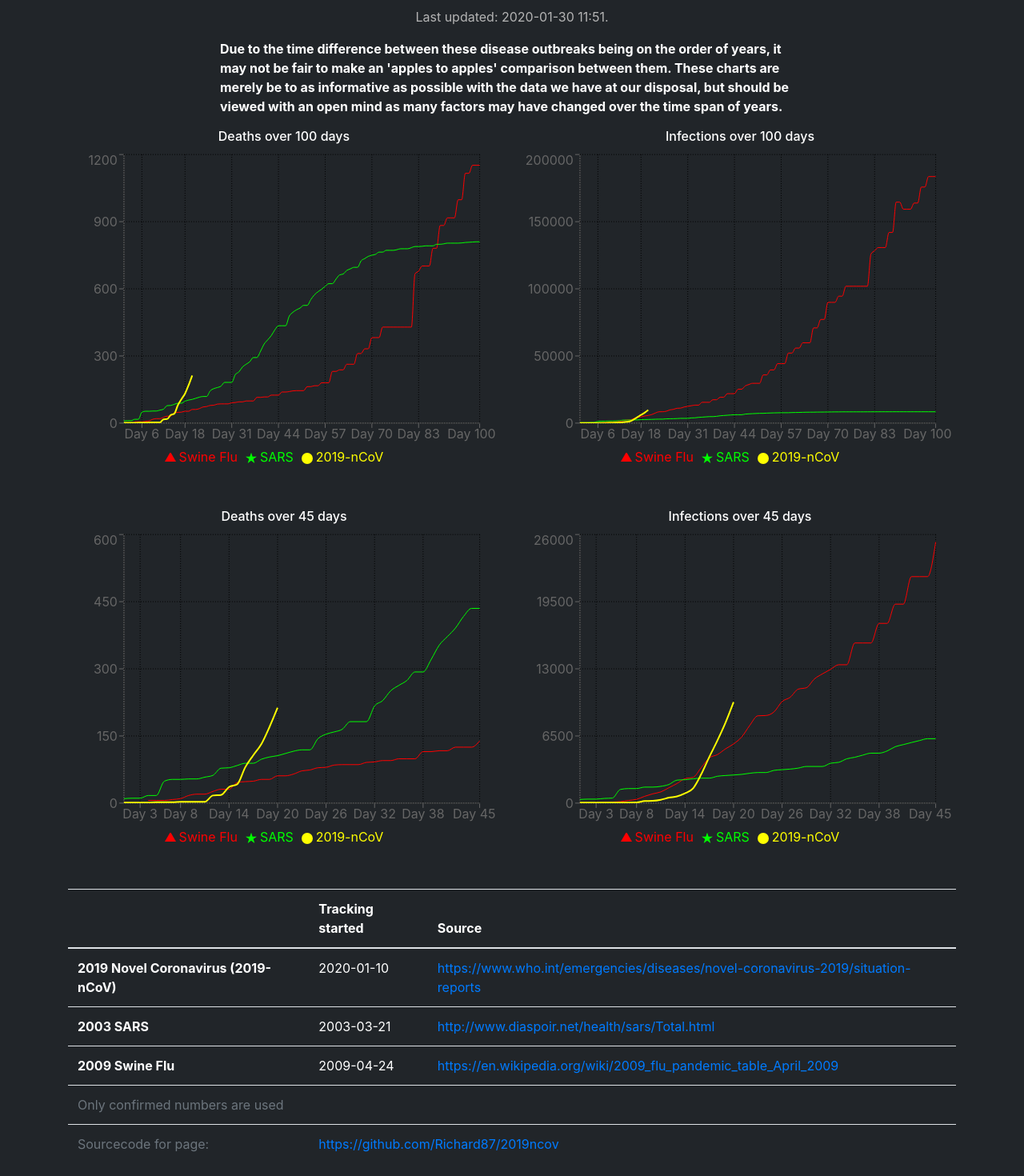
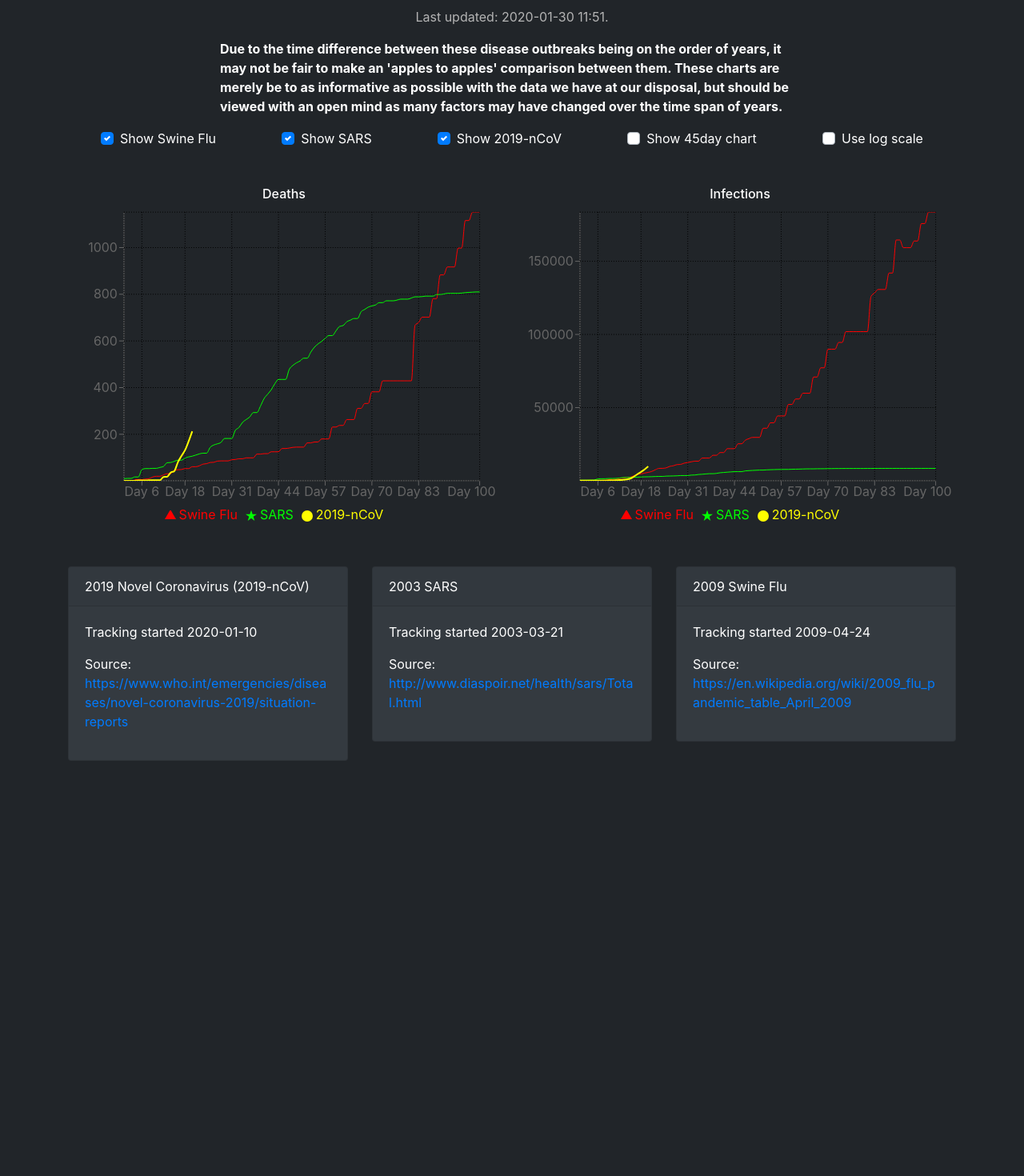
Before and after one commit to aaomidi/2019ncov, a Next.js app: page / in a window 1280 px wide. Shown: the part 71-1541 px from the top of the page at 80% size. After the commit the page ends 1022 px from the top, so only its background shows below. Built offline with nearby package versions, Linux system fonts and the light colour scheme.

Commit message:
show Log scale, filter lines, toggle 45/100 days chart, more responsive source information

```diff
--- a/pages/index.js
+++ b/pages/index.js
@@ -1,12 +1,12 @@
-import React, {useMemo} from "react"
+import React, {useMemo, useState} from "react"
 import "./index.scss"
-import {Card, Col, Container, Row} from "react-bootstrap";
+import {Card, Col, Container, Form, FormCheck, FormGroup, Row} from "react-bootstrap";
 import {LineChart, Tooltip, XAxis, CartesianGrid, Line, Legend, ResponsiveContainer, YAxis, Label} from "recharts"
 import data from "../data.json"
 
 const keys = ["2019-nCoV", "Swine Flu", "SARS"]
 
-const calculate = (days, category) => {
+const calculate = (days, category, showLog) => {
     const tmp = []
 
     for (let x = 0; x < days; x++) {
@@ -15,7 +15,8 @@ const calculate = (days, category) => {
                 tmp[x] = {'name': 'Day ' + (x+1)}
 
             let amount = data[category][decease][x];
-            tmp[x][decease] = amount ? amount : NaN
+            amount = showLog && amount ? Math.log(amount) : amount
+            tmp[x][decease] = amount ? amount : null
         })
     }
 
@@ -23,11 +24,25 @@ const calculate = (days, category) => {
 }
 
 export default function Index() {
-    const death100 = useMemo(() => calculate(100, 'deaths'), [])
-    const death45 = useMemo(() => calculate(45, 'deaths'), [])
-    const infected100 = useMemo(() => calculate(100, 'infected'), [])
-    const infected45 = useMemo(() => calculate(45, 'infected'), [])
+    const [showLog, setShowLog] = useState(false)
+    const [activeKeys, setActiveKeys] = useState(keys);
+    const [show45Days, setShow45Days] = useState(false)
 
+    const death100 = useMemo(() => calculate(100, 'deaths', showLog), [showLog])
+    const death45 = useMemo(() => calculate(45, 'deaths', showLog), [showLog])
+    const infected100 = useMemo(() => calculate(100, 'infected', showLog), [showLog])
+    const infected45 = useMemo(() => calculate(45, 'infected', showLog), [showLog])
+
+    console.log(death45)
+
+    const onToggle = (args) => (e) => {
+        console.log(args, e)
+        if (e.target.checked) {
+            setActiveKeys([...activeKeys, args])
+        } else {
+            setActiveKeys(activeKeys.filter(d => d !== args))
+        }
+    }
 
     return (
         <Container>
@@ -44,55 +59,64 @@ export default function Index() {
                 <br/>
             </Row>
             <Row>
-                <Col lg={6}><Chart title="Deaths over 100 days" id="100days" data={death100}/></Col>
-                <Col lg={6}><Chart title="Infections over 100 days" id="100days" data={infected100}/></Col>
+                <Col xs={12}>
+                    <Form inline className={"justify-content-around"}>
+                        <FormGroup controlId="showSwineFlu">
+                            <FormCheck checked={activeKeys.includes("Swine Flu")} onChange={onToggle("Swine Flu")} label={"Show Swine Flu"} custom/>
+                        </FormGroup>
+                        <FormGroup controlId="showSARS">
+                            <FormCheck checked={activeKeys.includes("SARS")} onChange={onToggle("SARS")} label={"Show SARS"} custom/>
+                        </FormGroup>
+                        <FormGroup controlId="show2019-nCoV">
+                            <FormCheck checked={activeKeys.includes("2019-nCoV")} onChange={onToggle("2019-nCoV")} label={"Show 2019-nCoV"} custom/>
+                        </FormGroup>
+                        <FormGroup controlId="show45Days">
+                            <FormCheck checked={show45Days} onChange={() => setShow45Days(!show45Days)} label={"Show 45day chart"} custom/>
+                        </FormGroup>
+                        <FormGroup controlId="showLog">
+                            <FormCheck checked={showLog} onChange={() => setShowLog(!showLog)} label={"Use log scale"} custom/>
+                        </FormGroup>
+                    </Form>
+            </Col></Row>
+            <br/><br/>
+            <Row>
+                <Col lg={6}><Chart showLog={showLog} title={`Deaths`} id="chart" activeKeys={activeKeys} data={show45Days ? death45 : death100}/></Col>
+                <Col lg={6}><Chart showLog={showLog} title={`Infections`} id="chart" activeKeys={activeKeys} data={show45Days ? infected45 : infected100}/></Col>
             </Row>
             <Row>
-                <Col lg={6}><Chart title="Deaths over 45 days" id="45days" data={death45}/></Col>
-                <Col lg={6}><Chart title="Infections over 45 days" id="45days" data={infected45}/></Col>
-            </Row>
-            <Row>
-                <Col>
-                    <table className={"table text-white"}>
-                        <thead>
-                        <tr>
-                            <th/>
-                            <th>Tracking started</th>
-                            <th>Source</th>
-                        </tr>
-                        </thead>
-                        <tbody>
-                            <tr>
-                                <th>2019 Novel Coronavirus (2019-nCoV)</th>
-                                <td>{data.trackingStarted['2019-nCoV']}</td>
-                                <td><a href={data.source['2019-nCoV']}>{data.source['2019-nCoV']}</a></td>
-                            </tr>
-                            <tr>
-                                <th>2003 SARS</th>
-                                <td>{data.trackingStarted['SARS']}</td>
-                                <td><a href={data.source['SARS']}>{data.source['SARS']}</a></td>
-                            </tr>
-                            <tr>
-                                <th>2009 Swine Flu</th>
-                                <td>{data.trackingStarted['Swine Flue']}</td>
-                                <td><a href={data.source['Swine Flue']}>{data.source['Swine Flue']}</a></td>
-                            </tr>
-                            <tr className={"text-muted"}>
-                                <td colSpan={3}>Only confirmed numbers are used</td>
-                            </tr>
-                            <tr className={"text-muted"}>
-                                <td>Sourcecode for page:</td>
-                                <td colSpan={2}><a  href="https://github.com/Richard87/2019ncov">https://github.com/Richard87/2019ncov</a></td>
-                            </tr>
-                        </tbody>
-                    </table>
+                <Col sm={4}>
+                    <Card>
+                        <Card.Header>2019 Novel Coronavirus (2019-nCoV)</Card.Header>
+                        <Card.Body>
+                            <p>Tracking started {data.trackingStarted['2019-nCoV']}</p>
+                            <p>Source: <a href={data.source['2019-nCoV']}>{data.source['2019-nCoV']}</a></p>
+                        </Card.Body>
+                    </Card>
+                </Col>
+                <Col sm={4}>
+                    <Card>
+                        <Card.Header>2003 SARS</Card.Header>
+                        <Card.Body>
+                            <p>Tracking started {data.trackingStarted['SARS']}</p>
+                            <p>Source: <a href={data.source['SARS']}>{data.source['SARS']}</a></p>
+                        </Card.Body>
+                    </Card>
+                </Col>
+                <Col sm={4}>
+                    <Card>
+                        <Card.Header>2009 Swine Flu</Card.Header>
+                        <Card.Body>
+                            <p>Tracking started {data.trackingStarted['Swine Flue']}</p>
+                            <p>Source: <a href={data.source['Swine Flue']}>{data.source['Swine Flue']}</a></p>
+                        </Card.Body>
+                    </Card>
                 </Col>
             </Row>
         </Container>
     )
 }
 
-const Chart = ({title, data, id}) => {
+const Chart = ({title, data, id, activeKeys, showLog}) => {
     return <div>
         <h6>{title}</h6>
         <ResponsiveContainer width={"99%"} height={400}>
@@ -101,15 +125,34 @@ const Chart = ({title, data, id}) => {
             margin={{top: 5, right: 20, left: 10, bottom: 5}}
             syncId={id}
         >
-            <YAxis allowDataOverflow/>
+            <YAxis allowDataOverflow scale={showLog ? 'log' : 'linear'} domain={['auto', 'auto']} />
             <XAxis dataKey="name"/>
             <Tooltip allowEscapeViewBox={{x:true, y:true}}/>
             <CartesianGrid stroke="#000000" strokeDasharray="1 2" strokeWidth={1}/>
-            <Line type="monotone" dataKey={"Swine Flu"} stroke="#FF0000" yAxisId={0} dot={false} strokeWidth={1}
-                  legendType={"triangle"}/>
-            <Line type="monotone" dataKey={"SARS"} stroke="#00FF00" yAxisId={0} dot={false} strokeWidth={1}
-                  legendType={"star"}/>
-            <Line type="monotone" dataKey={"2019-nCoV"} stroke="#FFFF00" yAxisId={0} dot={false} strokeWidth={2} legendType={"circle"}/>
+            {activeKeys.includes("Swine Flu") && <Line type="monotone"
+                  dataKey={"Swine Flu"}
+                  stroke="#FF0000"
+                  yAxisId={0}
+                  dot={false}
+                  strokeWidth={1}
+                  legendType={"triangle"}
+            />}
+            {activeKeys.includes("SARS") && <Line type="monotone"
+                  dataKey={"SARS"}
+                  stroke="#00FF00"
+                  yAxisId={0}
+                  dot={false}
+                  strokeWidth={1}
+                  legendType={"star"}
+            />}
+            {activeKeys.includes("2019-nCoV") && <Line type="monotone"
+                  dataKey={"2019-nCoV"}
+                  stroke="#FFFF00"
+                  yAxisId={0}
+                  dot={false}
+                  strokeWidth={2}
+                  legendType={"circle"}
+            />}
             <Legend/>
         </LineChart>
         </ResponsiveContainer>
--- a/pages/index.scss
+++ b/pages/index.scss
@@ -17,3 +17,7 @@ body, html {
 h1,h2,h3,h4,h5,h6 {
   text-align: center;
 }
+
+.card {
+  background: $gray-800;
+}
```
